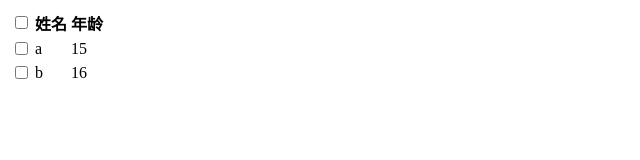
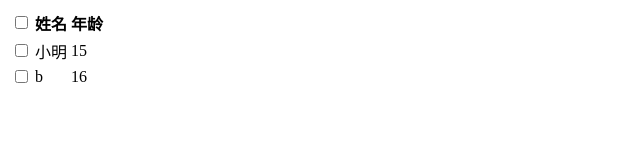
Before and after one commit to WangHanWei19971211/jQueryDemos, a plain HTML site: page demo1-全选框.html in a window 1280 px wide. Shown: the full height of the page, 0-640 px from the left. Drawn offline with Linux system fonts and the light colour scheme.

Commit message:
Update demo1-全选框.html

```diff
--- a/demo1-全选框.html
+++ b/demo1-全选框.html
@@ -15,7 +15,7 @@
 			</tr>
 			<tr>
 				<td><input type="checkbox"></td>
-				<td>a</td>
+				<td>小明</td>
 				<td>15</td>
 			</tr>
 			<tr>
```
